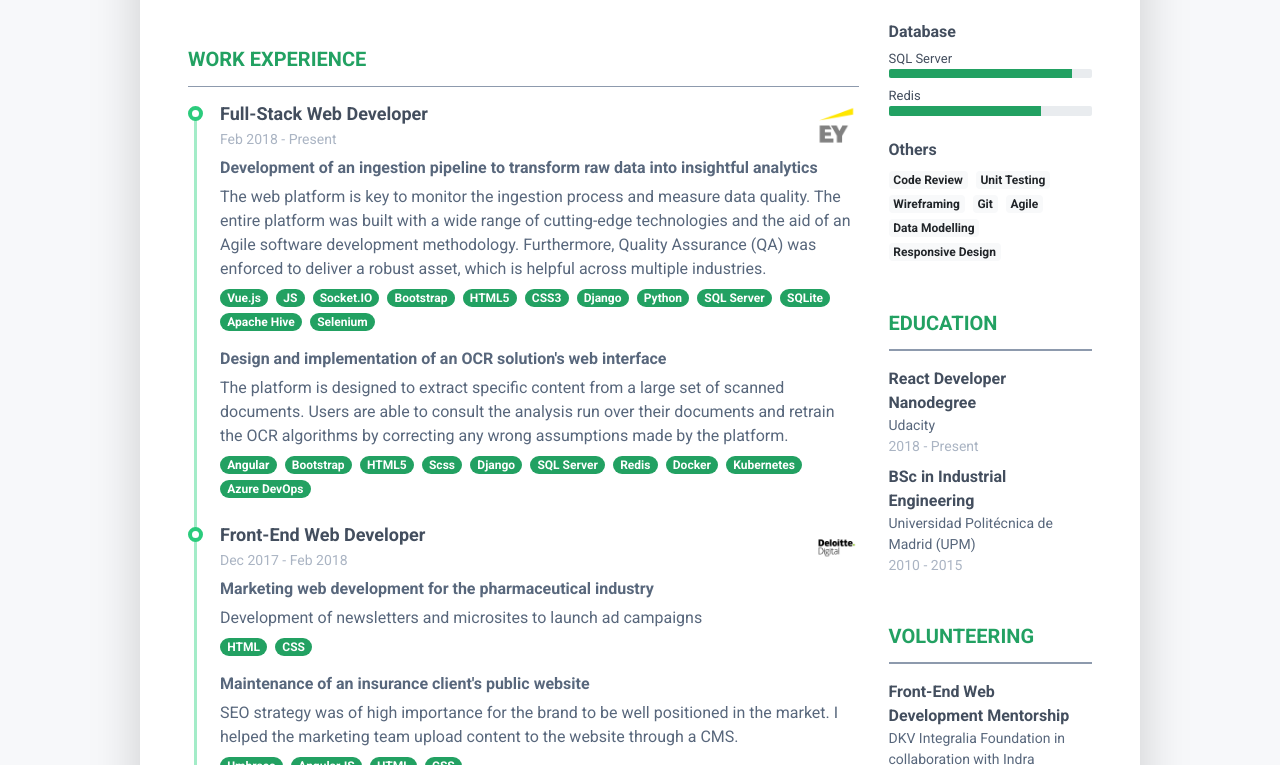
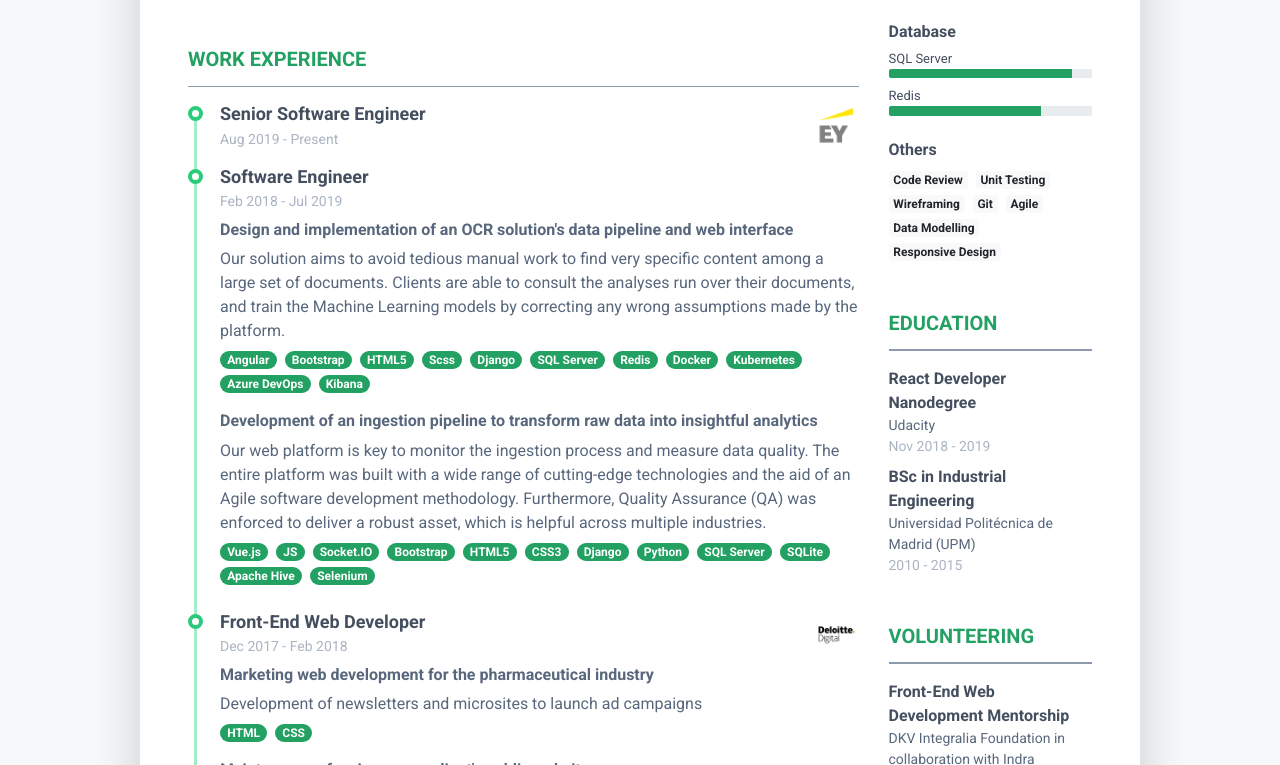
Before and after one commit to fernanalegria/resume, a React (Create React App) app: page / in a window 1280 px wide. Shown: the part 715-1480 px from the top of the page. Built offline with nearby package versions, Linux system fonts and the light colour scheme.

Commit message:
feat: Update resume

```diff
--- a/src/assets/js/resumeStore.js
+++ b/src/assets/js/resumeStore.js
@@ -7,7 +7,7 @@ import downloadPdf from './downloadPdf';
 
 export const profileInfo = {
   name: 'Fernando Alegria',
-  jobTitle: 'Full-Stack Web Developer',
+  jobTitle: 'Senior Software Engineer',
   email: 'fernanalegria@gmail.com',
   phone: '+34 620 27 26 44',
   profilePic
@@ -38,28 +38,58 @@ export const buttons = [
 ];
 
 export const careerSummary = [
-  'I graduated from the Technical University of Madrid (UPM) in 2015 with a BSc in Industrial Engineering. Soon after, my tech enthusiasm led me towards a career in Web Development. I am a Full-Stack Web Developer with a focus on JS frameworks, currently working at EY’s AI Centre of Excellence. As a self-taught developer, I love to challenge myself everyday. Mobile development is my next ambition.',
-  'In terms of languages, I have developed a high level of English over the last few years. Especially during my stay in Ireland, where I obtained the Certificate in Advanced English (CAE), and this last year at EY thanks to such an international work environment I proudly belong to.',
-  "These days, my focus is on further improving my coding skills in order to grow my tech career. What's more, I love to help and learn from my teammates so that everyone knows and follows best practices. Only by doing so, can we offer high quality services up to the most demanding clients' standard."
+  "I graduated from the Technical University of Madrid (UPM) in 2015 with a BSc in Industrial Engineering. Soon after, my tech enthusiasm led me towards a career in Software Engineering. I'm a Full-Stack Engineer with over 2 years of experience working with Front-End frameworks (React, Vue.js, Angular, ...) and developing REST APIs and data pipelines mostly with Django and Python. As a self-taught developer, I love to keep learning and challenging myself everyday. In the short term, I would like to improve my DevOps and Cloud Computing skills.",
+  'In terms of languages, I have developed a high level of English over the last few years. Especially during my stay in Ireland and these last two years at EY, thanks to such an international work environment I proudly belong to.',
+  "These days, my focus is on further improving my coding and soft skills in order to grow my tech career. What's more, I love to help and learn from my teammates so that everyone knows and follows best practices. Only by doing so, can we offer high quality services up to the most demanding clients' standard."
 ];
 
 export const workExperience = [
   {
     id: 1,
-    jobTitle: 'Full-Stack Web Developer',
-    from: 'Feb 2018',
+    jobTitle: 'Senior Software Engineer',
+    from: 'Aug 2019',
     to: 'Present',
     company: {
       name: 'EY',
       logo: eyLogo
     },
+    projects: []
+  },
+  {
+    id: 2,
+    jobTitle: 'Software Engineer',
+    from: 'Feb 2018',
+    to: 'Jul 2019',
+    company: {
+      name: 'EY'
+    },
     projects: [
       {
         id: 1,
         heading:
+          "Design and implementation of an OCR solution's data pipeline and web interface",
+        description:
+          'Our solution aims to avoid tedious manual work to find very specific content among a large set of documents. Clients are able to consult the analyses run over their documents, and train the Machine Learning models by correcting any wrong assumptions made by the platform.',
+        stack: [
+          'Angular',
+          'Bootstrap',
+          'HTML5',
+          'Scss',
+          'Django',
+          'SQL Server',
+          'Redis',
+          'Docker',
+          'Kubernetes',
+          'Azure DevOps',
+          'Kibana'
+        ]
+      },
+      {
+        id: 2,
+        heading:
           'Development of an ingestion pipeline to transform raw data into insightful analytics',
         description:
-          'The web platform is key to monitor the ingestion process and measure data quality. The entire platform was built with a wide range of cutting-edge technologies and the aid of an Agile software development methodology. Furthermore, Quality Assurance (QA) was enforced to deliver a robust asset, which is helpful across multiple industries.',
+          'Our web platform is key to monitor the ingestion process and measure data quality. The entire platform was built with a wide range of cutting-edge technologies and the aid of an Agile software development methodology. Furthermore, Quality Assurance (QA) was enforced to deliver a robust asset, which is helpful across multiple industries.',
         stack: [
           'Vue.js',
           'JS',
@@ -74,29 +104,11 @@ export const workExperience = [
           'Apache Hive',
           'Selenium'
         ]
-      },
-      {
-        id: 2,
-        heading: "Design and implementation of an OCR solution's web interface",
-        description:
-          'The platform is designed to extract specific content from a large set of scanned documents. Users are able to consult the analysis run over their documents and retrain the OCR algorithms by correcting any wrong assumptions made by the platform.',
-        stack: [
-          'Angular',
-          'Bootstrap',
-          'HTML5',
-          'Scss',
-          'Django',
-          'SQL Server',
-          'Redis',
-          'Docker',
-          'Kubernetes',
-          'Azure DevOps'
-        ]
       }
     ]
   },
   {
-    id: 2,
+    id: 3,
     jobTitle: 'Front-End Web Developer',
     from: 'Dec 2017',
     to: 'Feb 2018',
@@ -122,7 +134,7 @@ export const workExperience = [
     ]
   },
   {
-    id: 3,
+    id: 4,
     jobTitle: 'Full-Stack Web Developer',
     from: 'Oct 2016',
     to: 'Dec 2017',
@@ -155,9 +167,9 @@ export const workExperience = [
     ]
   },
   {
-    id: 4,
+    id: 5,
     jobTitle: {
-      name: 'Software Engineer',
+      name: 'SAP Consultant',
       subcategory: 'Intern'
     },
     from: 'Aug 2015',
@@ -258,8 +270,8 @@ export const education = [
     id: 1,
     title: 'React Developer Nanodegree',
     entity: 'Udacity',
-    from: '2018',
-    to: 'Present'
+    from: 'Nov 2018',
+    to: '2019'
   },
   {
     id: 2,
--- a/src/components/body/workExperience/CompanyExperience.js
+++ b/src/components/body/workExperience/CompanyExperience.js
@@ -24,11 +24,13 @@ const CompanyExperience = ({
         )}
       </h3>
       <div className="resume-position-time">{`${from} - ${to}`}</div>
-      <img
-        className="resume-company-logo top-right-icon"
-        src={logo}
-        alt={name}
-      />
+      {logo ? (
+        <img
+          className="resume-company-logo top-right-icon"
+          src={logo}
+          alt={name}
+        />
+      ) : null}
     </div>
     <div className="resume-timeline-item-desc">
       {projects.map(project => (
```
